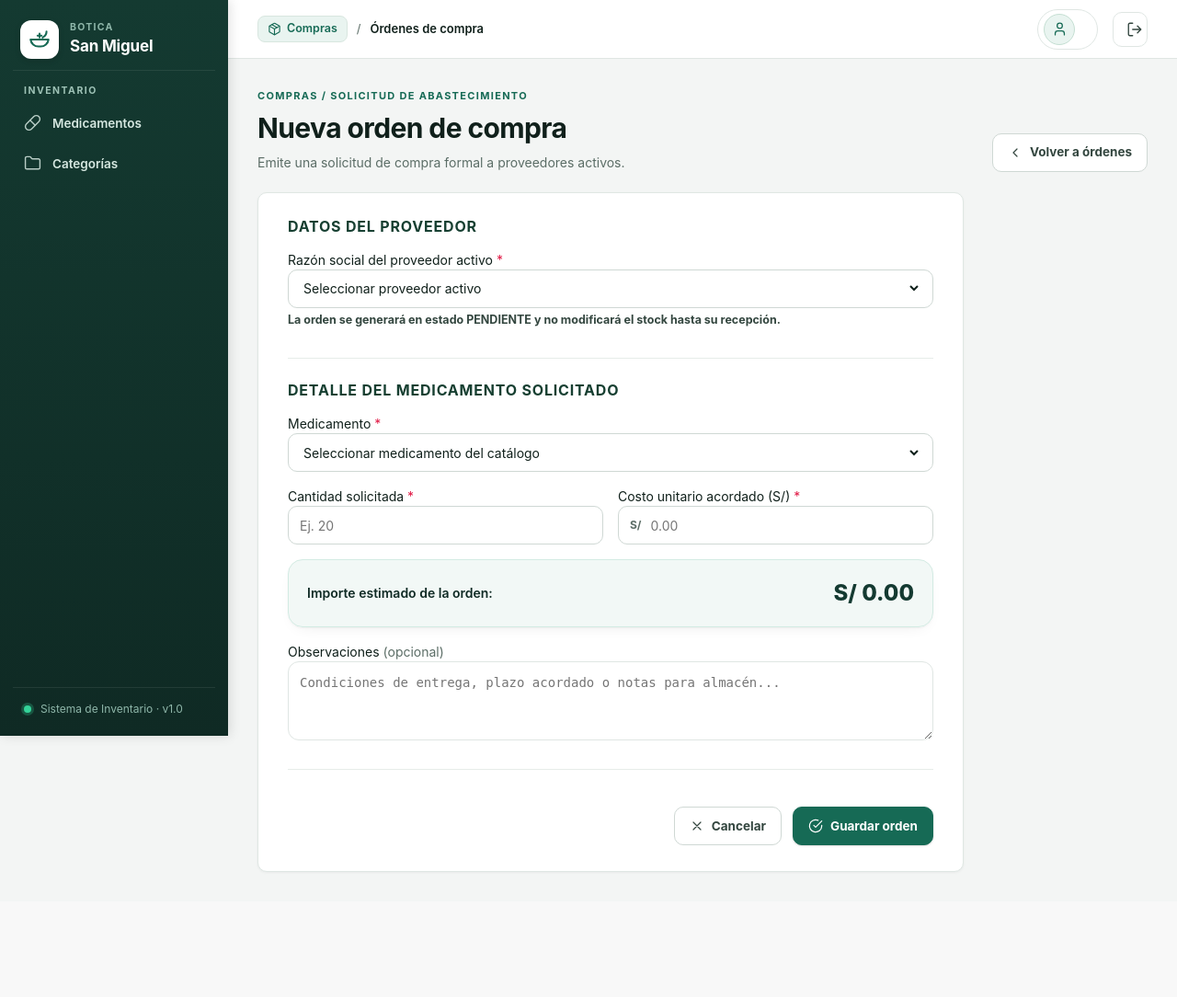
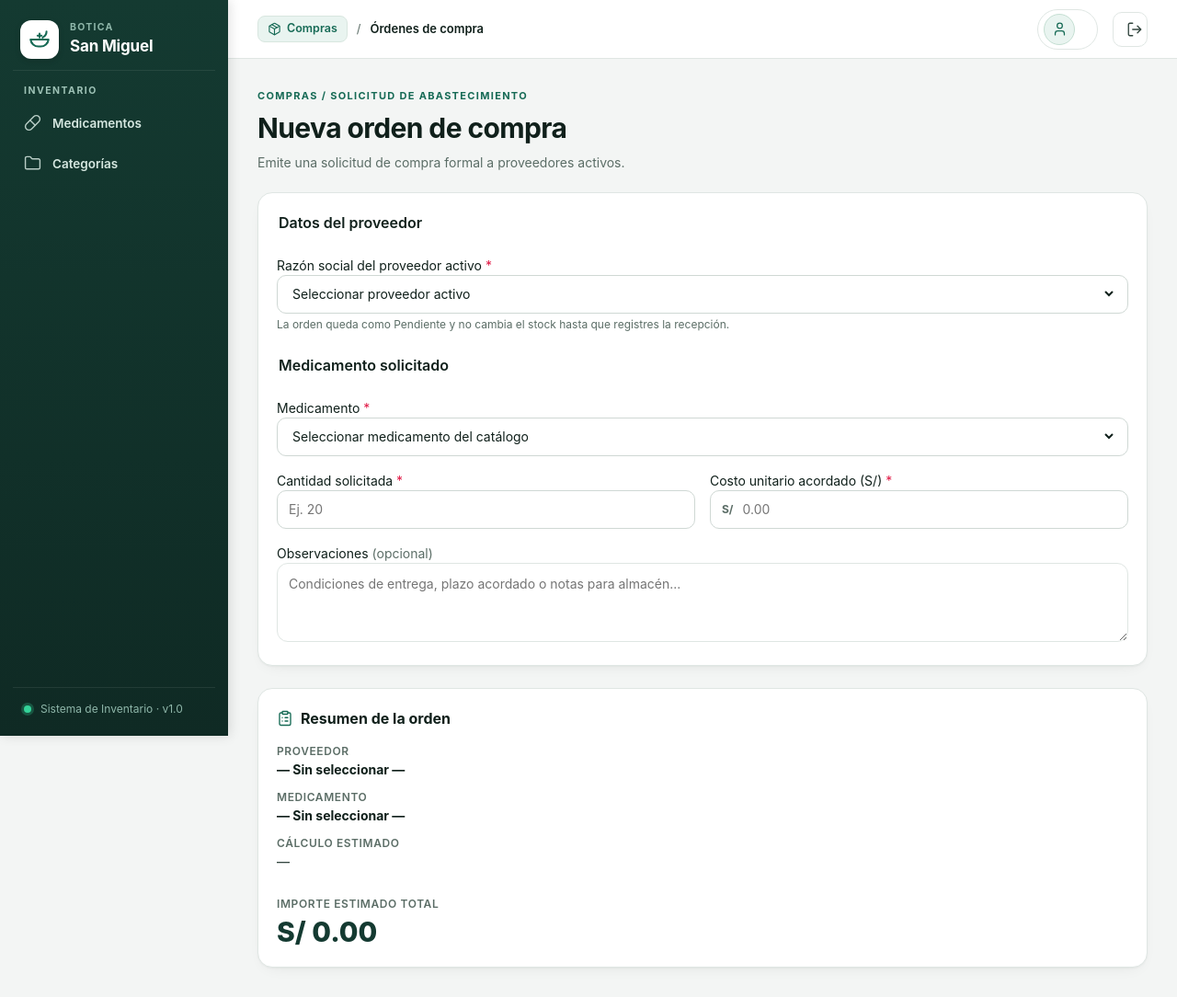
Before and after one commit to AnthonyLitz75/botica-san-miguel, a Spring app: template src/main/resources/templates/ordenes-compra/formulario.html in a window 1280 px wide. Shown: the whole page at 92% size. Before the commit the page ends 949 px from the top, so only its background shows below. Run offline with Thymeleaf, Linux system fonts and the light colour scheme; the template is opened without the code that fills it, so the values that code supplies are empty; some of the project's set-up classes (security, data sources, template engines, error pages and the like) are left out, and stand-ins take their place; database files in the repository are not loaded; some libraries are stand-ins or nearby versions.

Commit message:
feat(ordenes-compra): dos columnas y resumen en vivo en nueva orden

```diff
--- a/src/main/resources/templates/ordenes-compra/formulario.html
+++ b/src/main/resources/templates/ordenes-compra/formulario.html
@@ -18,17 +18,13 @@
                     <h1>Nueva orden de compra</h1>
                     <div class="sub">Emite una solicitud de compra formal a proveedores activos.</div>
                 </div>
-                <div class="row items-center">
-                    <a class="btn s inventario-boton boton-secundario" th:href="@{/ordenes-compra}">
-                        <svg class="ico" width="16" height="16" viewBox="0 0 24 24" fill="none" stroke="currentColor" stroke-width="1.8" stroke-linecap="round" stroke-linejoin="round" aria-hidden="true"><path d="m15 18-6-6 6-6"/></svg>
-                        <span>Volver a órdenes</span>
-                    </a>
-                </div>
             </div>
 
-            <div class="max-w-3xl">
             <form th:action="@{/ordenes-compra}" method="post" th:object="${formulario}"
-                    class="card pad proveedor-formulario orden-formulario space-y-6">
+                class="flex flex-col lg:flex-row gap-6 items-start w-full">
+
+                <!-- Columna Izquierda: Formulario -->
+                <div class="card pad w-full lg:max-w-[720px] space-y-6">
 
                     <div class="note aviso-operacion aviso-error" th:if="${#fields.hasAnyErrors()}" role="alert" style="background:#fff8f9;border-color:#fecdd3;color:#be123c">
                         <svg class="ico" width="18" height="18" viewBox="0 0 24 24" fill="none" stroke="currentColor" stroke-width="1.8" stroke-linecap="round" stroke-linejoin="round" aria-hidden="true"><circle cx="12" cy="12" r="10"/><path d="m15 9-6 6M9 9l6 6"/></svg>
@@ -38,7 +34,7 @@
                     </div>
 
                     <fieldset class="border-0 p-0 m-0">
-                        <legend class="text-xs uppercase tracking-wider font-bold text-pine-700 mb-4 pb-2 border-b border-line w-full">
+                        <legend class="text-base font-semibold text-ink mb-4 pb-2 border-b border-line w-full">
                             Datos del proveedor
                         </legend>
                         <div>
@@ -52,15 +48,15 @@
                                         th:text="${proveedor.razonSocial()}">Distribuidora Farmacéutica S.A.C.</option>
                                 </select>
                             </div>
-                            <div class="lbl mt-1 campo-ayuda">La orden se generará en estado PENDIENTE y no modificará el stock hasta su recepción.</div>
+                            <div class="text-xs text-ink-3 font-normal mt-1 campo-ayuda">La orden queda como Pendiente y no cambia el stock hasta que registres la recepción.</div>
                             <p class="error text-xs text-rose-600 font-semibold mt-1" id="error-idProveedor"
                                 th:if="${#fields.hasErrors('idProveedor')}" th:errors="*{idProveedor}"></p>
                         </div>
                     </fieldset>
 
                     <fieldset class="border-0 p-0 m-0">
-                        <legend class="text-xs uppercase tracking-wider font-bold text-pine-700 mb-4 pb-2 border-b border-line w-full">
-                            Detalle del medicamento solicitado
+                        <legend class="text-base font-semibold text-ink mb-4 pb-2 border-b border-line w-full">
+                            Medicamento solicitado
                         </legend>
                         <div class="grid grid-cols-1 md:grid-cols-2 gap-4">
                             <div class="md:col-span-2">
@@ -104,51 +100,119 @@
                                     th:if="${#fields.hasErrors('detalles[0].costoUnitario')}" th:errors="*{detalles[0].costoUnitario}"></p>
                             </div>
 
-                            <div class="md:col-span-2 card pad bg-pine-50/60 border border-pine-100 flex items-center justify-between orden-calculo-previo">
-                                <span class="text-sm font-semibold text-pine-900">Importe estimado de la orden:</span>
-                                <strong id="importe-previo" class="text-2xl font-extrabold text-pine-800">S/ 0.00</strong>
-                            </div>
-
                             <div class="md:col-span-2">
                                 <label for="observaciones">Observaciones <span class="campo-opcional text-ink-3 font-normal">(opcional)</span></label>
                                 <textarea id="observaciones" th:field="*{observaciones}" maxlength="500" rows="3"
                                     placeholder="Condiciones de entrega, plazo acordado o notas para almacén..."
-                                    class="w-full p-3 rounded-xl border border-line bg-white text-sm text-ink focus:outline-none focus:ring-2 focus:ring-pine-700/20"></textarea>
+                                    class="w-full p-3 rounded-xl border border-line bg-white text-sm text-ink font-sans focus:outline-none focus:ring-2 focus:ring-pine-700/20"></textarea>
                             </div>
                         </div>
-                    </fieldset>
 
-                    <div class="pt-4 border-t border-line flex justify-end gap-3 proveedor-formulario-acciones">
+                        <!-- Botones al final para móviles (< 1024px) -->
+                        <div class="pt-4 border-t border-line flex lg:hidden justify-end gap-3 mt-6">
                             <a class="btn s inventario-boton boton-secundario" th:href="@{/ordenes-compra}">
                                 <svg class="ico" width="16" height="16" viewBox="0 0 24 24" fill="none" stroke="currentColor" stroke-width="1.8" stroke-linecap="round" stroke-linejoin="round" aria-hidden="true"><path d="M18 6 6 18M6 6l12 12"/></svg>
                                 <span>Cancelar</span>
                             </a>
                             <button class="btn p inventario-boton boton-principal transition-all duration-150 active:scale-95 hover:shadow-md" type="submit">
                                 <svg class="ico" width="16" height="16" viewBox="0 0 24 24" fill="none" stroke="currentColor" stroke-width="1.8" stroke-linecap="round" stroke-linejoin="round" aria-hidden="true"><path d="M22 11.08V12a10 10 0 1 1-5.93-9.14"/><path d="m9 11 3 3L22 4"/></svg>
-                            <span>Guardar orden</span>
+                                <span>Emitir orden</span>
                             </button>
                         </div>
+                    </fieldset>
+                </div>
+
+                <!-- Columna Derecha: Tarjeta Sticky Resumen de la orden (para ≥ 1024px) -->
+                <div class="w-full lg:w-[360px] lg:sticky lg:top-24 flex flex-col gap-4">
+                    <div class="card pad space-y-4">
+                        <h3 class="text-base font-bold text-ink m-0 pb-3 border-b border-line flex items-center gap-2">
+                            <svg class="ico text-pine-700" width="18" height="18" viewBox="0 0 24 24" fill="none" stroke="currentColor" stroke-width="1.8" stroke-linecap="round" stroke-linejoin="round" aria-hidden="true"><rect x="8" y="2" width="8" height="4" rx="1"/><path d="M16 4h2a2 2 0 0 1 2 2v14a2 2 0 0 1-2 2H6a2 2 0 0 1-2-2V6a2 2 0 0 1 2-2h2"/><path d="M12 11h4M12 16h4M8 11h.01M8 16h.01"/></svg>
+                            <span>Resumen de la orden</span>
+                        </h3>
+
+                        <dl class="space-y-3 m-0 text-sm">
+                            <div>
+                                <dt class="text-xs uppercase tracking-wider font-semibold text-ink-3">Proveedor</dt>
+                                <dd id="resumen-proveedor" class="m-0 font-bold text-ink mt-0.5 truncate">— Sin seleccionar —</dd>
+                            </div>
+                            <div>
+                                <dt class="text-xs uppercase tracking-wider font-semibold text-ink-3">Medicamento</dt>
+                                <dd id="resumen-medicamento" class="m-0 font-bold text-ink mt-0.5 truncate">— Sin seleccionar —</dd>
+                            </div>
+                            <div>
+                                <dt class="text-xs uppercase tracking-wider font-semibold text-ink-3">Cálculo estimado</dt>
+                                <dd id="resumen-calculo" class="m-0 text-ink-2 font-medium mt-0.5">—</dd>
+                            </div>
+                        </dl>
+
+                        <div class="pt-3 border-t border-line">
+                            <div class="text-xs uppercase tracking-wider font-semibold text-ink-3 mb-1">Importe estimado total</div>
+                            <div class="flex items-baseline justify-between">
+                                <strong id="importe-previo" aria-live="polite" class="text-3xl font-extrabold text-pine-800">S/ 0.00</strong>
+                            </div>
+                        </div>
+
+                        <!-- Botones integrados en la tarjeta lateral para escritorio -->
+                        <div class="hidden lg:flex flex-col gap-2.5 pt-3 border-t border-line">
+                            <button class="btn p w-full justify-center inventario-boton boton-principal transition-all duration-150 active:scale-95 hover:shadow-md" type="submit">
+                                <svg class="ico" width="16" height="16" viewBox="0 0 24 24" fill="none" stroke="currentColor" stroke-width="1.8" stroke-linecap="round" stroke-linejoin="round" aria-hidden="true"><path d="M22 11.08V12a10 10 0 1 1-5.93-9.14"/><path d="m9 11 3 3L22 4"/></svg>
+                                <span>Emitir orden</span>
+                            </button>
+                            <a class="btn s w-full justify-center inventario-boton boton-secundario" th:href="@{/ordenes-compra}">
+                                <svg class="ico" width="16" height="16" viewBox="0 0 24 24" fill="none" stroke="currentColor" stroke-width="1.8" stroke-linecap="round" stroke-linejoin="round" aria-hidden="true"><path d="M18 6 6 18M6 6l12 12"/></svg>
+                                <span>Cancelar</span>
+                            </a>
+                        </div>
+                    </div>
+                </div>
             </form>
-            </div>
         </main>
     </div>
 
     <script th:src="@{/js/formularios.js}" defer></script>
     <script>
+        const selectProveedor = document.getElementById("idProveedor");
+        const selectMed = document.getElementById("medicamento");
         const inputCantidad = document.getElementById("cantidad");
         const inputCosto = document.getElementById("costo");
         const importePrevio = document.getElementById("importe-previo");
+        const resumenProveedor = document.getElementById("resumen-proveedor");
+        const resumenMedicamento = document.getElementById("resumen-medicamento");
+        const resumenCalculo = document.getElementById("resumen-calculo");
 
-        function actualizarImporteEstimado() {
-            const cant = Number.parseFloat(inputCantidad.value) || 0;
-            const costo = Number.parseFloat(inputCosto.value) || 0;
+        function actualizarResumenOrden() {
+            const cant = Number.parseFloat(inputCantidad?.value) || 0;
+            const costo = Number.parseFloat(inputCosto?.value) || 0;
             const total = cant >= 0 && costo >= 0 ? cant * costo : 0;
+
+            if (importePrevio) {
                 importePrevio.textContent = "S/ " + total.toFixed(2);
             }
 
-        inputCantidad.addEventListener("input", actualizarImporteEstimado);
-        inputCosto.addEventListener("input", actualizarImporteEstimado);
-        actualizarImporteEstimado();
+            if (resumenProveedor && selectProveedor) {
+                const optProv = selectProveedor.options[selectProveedor.selectedIndex];
+                resumenProveedor.textContent = (optProv && optProv.value) ? optProv.text : "— Sin seleccionar —";
+            }
+
+            if (resumenMedicamento && selectMed) {
+                const optMed = selectMed.options[selectMed.selectedIndex];
+                resumenMedicamento.textContent = (optMed && optMed.value) ? optMed.text : "— Sin seleccionar —";
+            }
+
+            if (resumenCalculo) {
+                if (cant > 0 && costo >= 0) {
+                    resumenCalculo.textContent = `${cant} × S/ ${costo.toFixed(2)}`;
+                } else {
+                    resumenCalculo.textContent = "—";
+                }
+            }
+        }
+
+        selectProveedor?.addEventListener("change", actualizarResumenOrden);
+        selectMed?.addEventListener("change", actualizarResumenOrden);
+        inputCantidad?.addEventListener("input", actualizarResumenOrden);
+        inputCosto?.addEventListener("input", actualizarResumenOrden);
+        actualizarResumenOrden();
     </script>
 </body>
 
```
Lines whose indentation alone changed are shown as unchanged.
